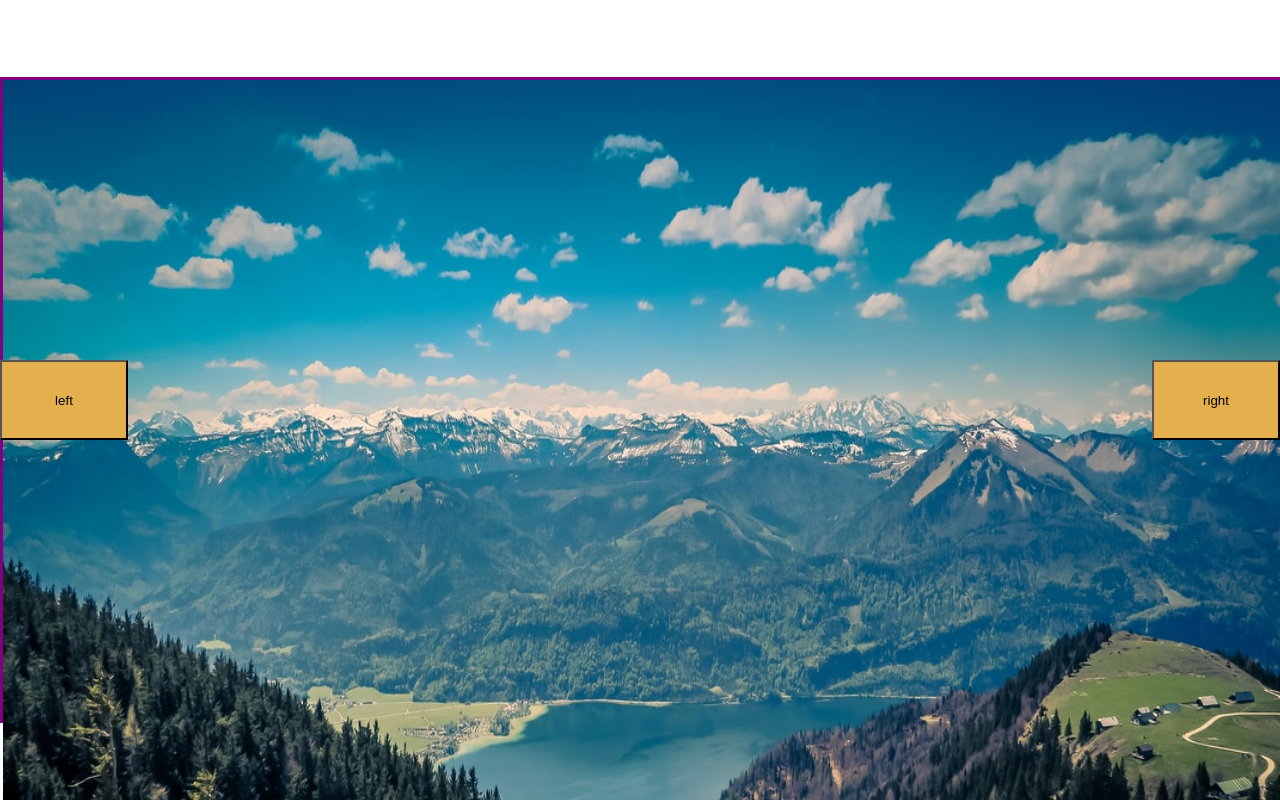
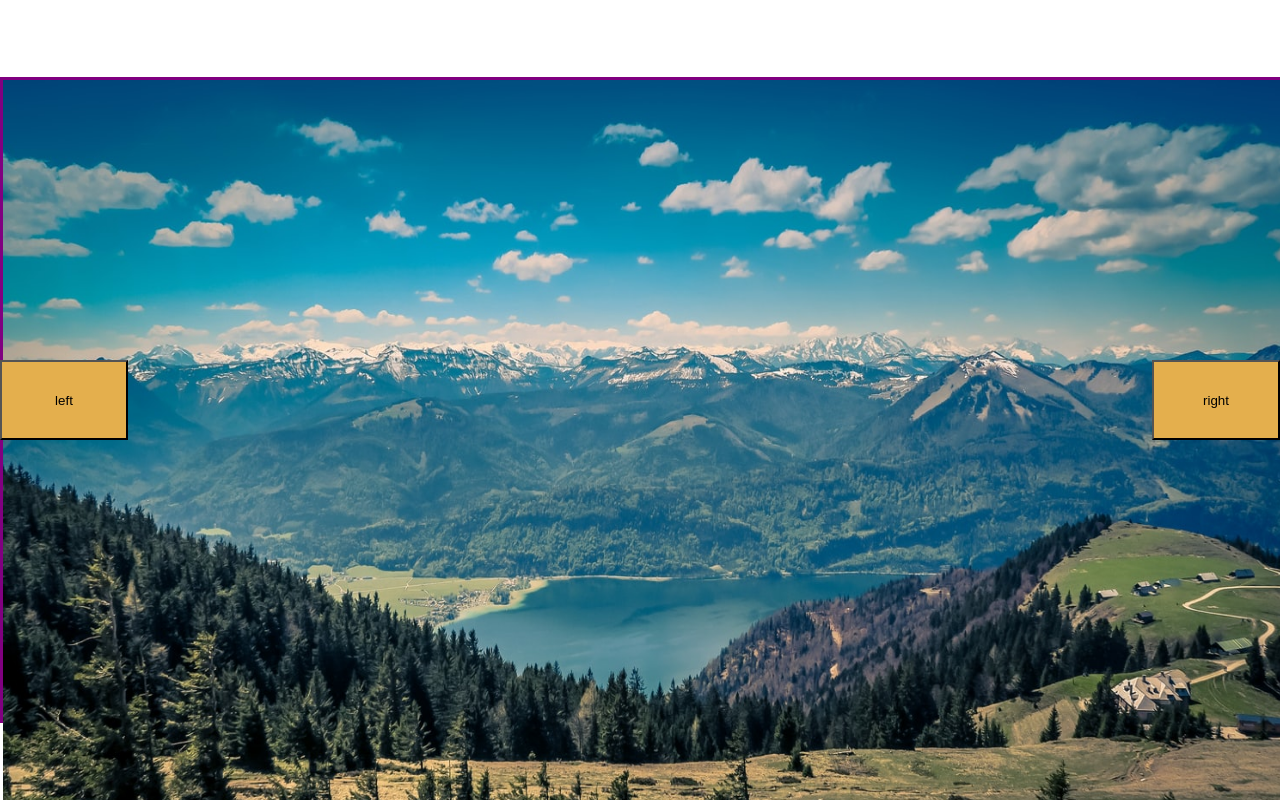
Before and after one commit to sinemn/carousel, a React (Create React App) app: page / in a window 1280 px wide. Shown: the top 800 px of the page. Built offline with nearby package versions, Linux system fonts and the light colour scheme.

Commit message:
section styled

```diff
--- a/src/style/Images.module.css
+++ b/src/style/Images.module.css
@@ -1,4 +1,10 @@
 .image {
-    width: 100%;
-    height: 1000px;
+  width: 100%;
+  height: 100vh;
 }
+
+.section {
+  position: absolute;
+  width: 100%;
+  height: 100vh;
+}
```
